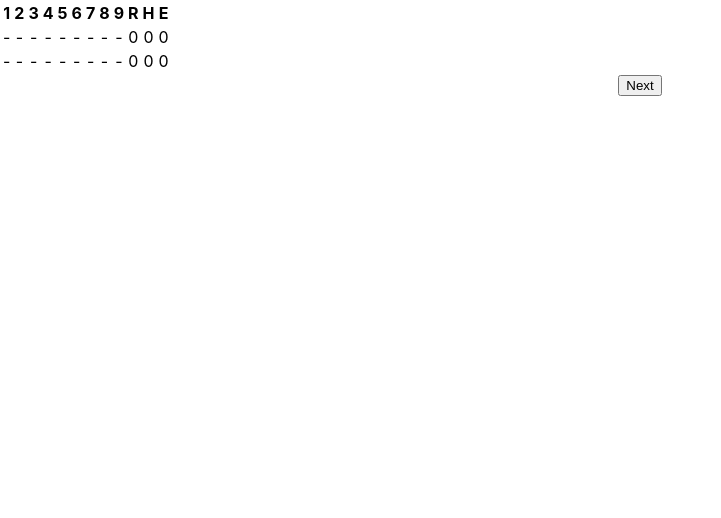
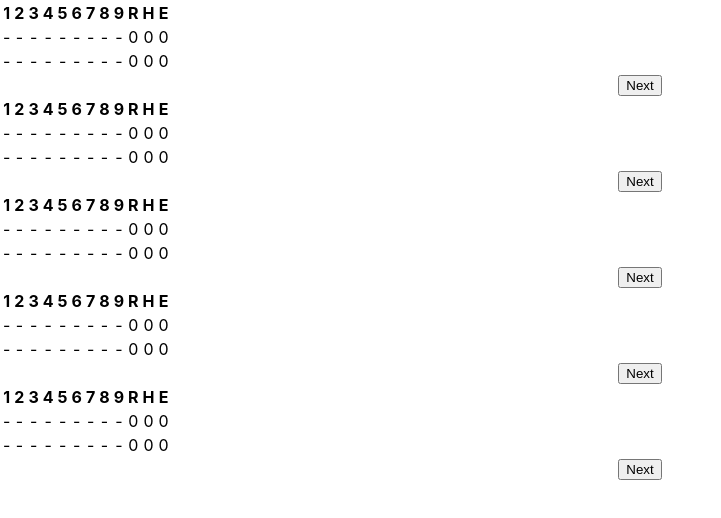
Before and after one commit to tmacdonald/baseball-game, a React (Create React App) app: page / in a window 1280 px wide. Shown: the top 518 px of the page, without its empty margins (0-721 px from the left). Built offline with nearby package versions, Linux system fonts and the light colour scheme.

Commit message:
Split up logic and presentation

```diff
--- a/src/App.js
+++ b/src/App.js
@@ -2,25 +2,10 @@ import React, { useState } from "react";
 import "./App.css";
 
 import _ from "lodash";
+import { createGame, tickGame, hits, runs, isGameOver } from "./engine";
 
-function GameScore() {
-  const [awayInnings, setAwayInnings] = useState([]);
-  const [homeInnings, setHomeInnings] = useState([]);
-
-  function simulateInning() {
-    const hits = Math.floor(Math.random() * 3);
-    const runs = Math.floor(Math.random() * 1.4 * hits);
-
-    return { hits, runs };
-  }
-
-  function nextInning() {
-    if (awayInnings.length === homeInnings.length) {
-      setAwayInnings([...awayInnings, simulateInning()]);
-    } else {
-      setHomeInnings([...homeInnings, simulateInning()]);
-    }
-  }
+function GameScore({ game, onTick }) {
+  const { awayInnings, homeInnings } = game;
 
   function printInnings(teamInnings, numberOfInnings) {
     const printedTeamInnings = teamInnings.map(inning => (
@@ -33,28 +18,16 @@ function GameScore() {
     return [...printedTeamInnings, ...otherInnings];
   }
 
-  const awayHits =
-    awayInnings.map(inning => inning.hits).reduce((x, y) => x + y, 0) || 0;
-  const awayRuns =
-    awayInnings.map(inning => inning.runs).reduce((x, y) => x + y, 0) || 0;
-  const homeHits =
-    homeInnings.map(inning => inning.hits).reduce((x, y) => x + y, 0) || 0;
-  const homeRuns =
-    homeInnings.map(inning => inning.runs).reduce((x, y) => x + y, 0) || 0;
+  const awayHits = hits(awayInnings);
+  const awayRuns = runs(awayInnings);
+  const homeHits = hits(homeInnings);
+  const homeRuns = runs(homeInnings);
 
   const numberOfInnings = Math.max(
     9,
     Math.max(awayInnings.length, homeInnings.length)
   );
   const innings = _.range(1, numberOfInnings + 1);
-
-  const isGameOver =
-    (homeInnings.length >= 9 &&
-      homeInnings.length === awayInnings.length &&
-      homeRuns !== awayRuns) ||
-    (awayInnings.length === 9 &&
-      homeInnings.length === 8 &&
-      homeRuns > awayRuns);
 
   return (
     <>
@@ -84,7 +57,22 @@ function GameScore() {
           </tr>
         </tbody>
       </table>
-      <button disabled={isGameOver} onClick={nextInning}>
+    </>
+  );
+}
+
+function Game() {
+  const [game, setGame] = useState(createGame());
+  const gameIsOver = isGameOver(game);
+
+  function onTick() {
+    setGame(tickGame(game));
+  }
+
+  return (
+    <>
+      <GameScore game={game} />
+      <button disabled={gameIsOver} onClick={onTick}>
         Next
       </button>
     </>
@@ -94,7 +82,11 @@ function GameScore() {
 function App() {
   return (
     <div className="App">
-      <GameScore />
+      <Game />
+      <Game />
+      <Game />
+      <Game />
+      <Game />
     </div>
   );
 }
--- /dev/null
+++ b/src/engine.js
@@ -0,0 +1,55 @@
+export function createGame() {
+  return {
+    awayInnings: [],
+    homeInnings: []
+  };
+}
+
+export function tickGame(game) {
+  return nextInning(game);
+}
+
+function simulateInning() {
+  const hits = Math.floor(Math.random() * 3);
+  const runs = Math.floor(Math.random() * 1.4 * hits);
+
+  return { hits, runs };
+}
+
+function nextInning(game) {
+  const { awayInnings, homeInnings } = game;
+  if (awayInnings.length === homeInnings.length) {
+    return {
+      ...game,
+      awayInnings: [...awayInnings, simulateInning()]
+    };
+  } else {
+    return {
+      ...game,
+      homeInnings: [...homeInnings, simulateInning()]
+    };
+  }
+}
+
+export function isGameOver(game) {
+  const { awayInnings, homeInnings } = game;
+  const homeRuns = runs(homeInnings);
+  const awayRuns = runs(awayInnings);
+
+  return (
+    (homeInnings.length >= 9 &&
+      homeInnings.length === awayInnings.length &&
+      homeRuns !== awayRuns) ||
+    (awayInnings.length === 9 &&
+      homeInnings.length === 8 &&
+      homeRuns > awayRuns)
+  );
+}
+
+export function hits(innings) {
+  return innings.map(inning => inning.hits).reduce((x, y) => x + y, 0) || 0;
+}
+
+export function runs(innings) {
+  return innings.map(inning => inning.runs).reduce((x, y) => x + y, 0) || 0;
+}
```
Also changed, not shown: src/logo.svg (deleted).
